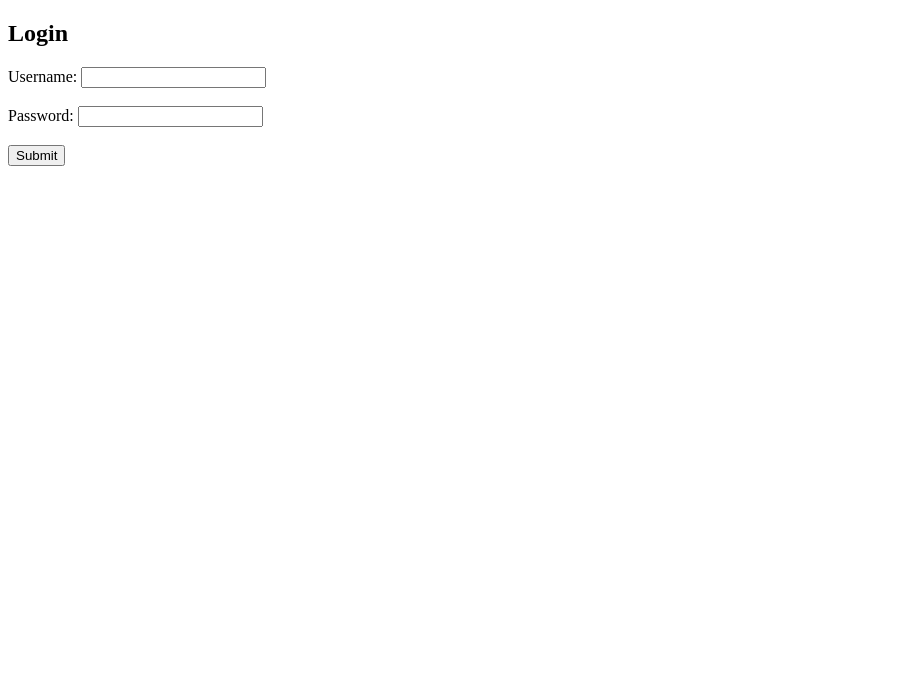
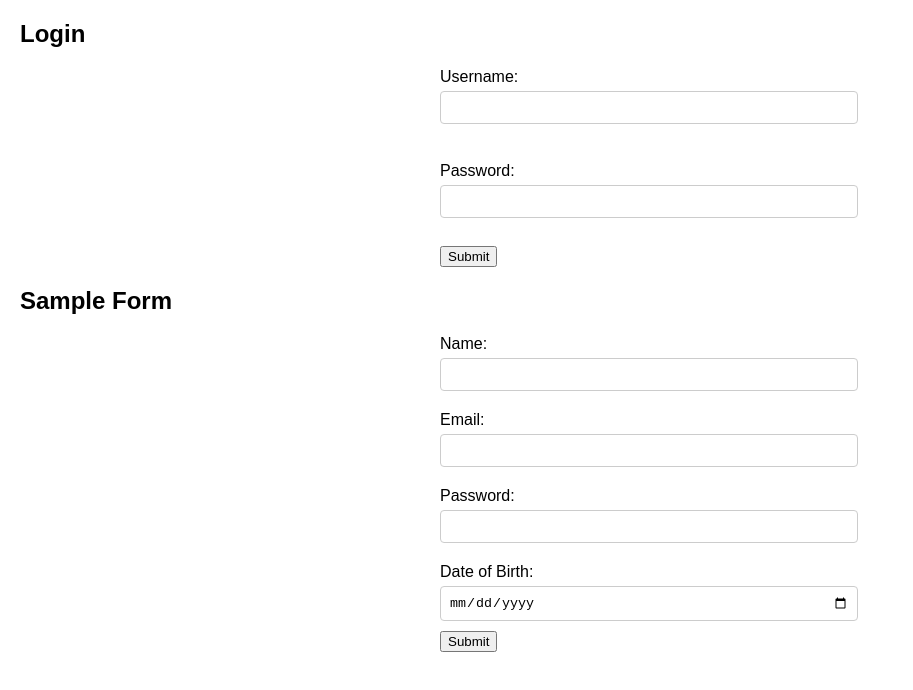
Before and after one commit to Ravi0442/Frontend, a plain HTML site: page test.html/index.html in a window 1280 px wide. Shown: the whole page, without its empty margins (0-913 px from the left). Drawn offline with Linux system fonts and the light colour scheme.

Commit message:
sample form

```diff
--- a/test.html/index.html
+++ b/test.html/index.html
@@ -23,6 +23,56 @@
         <!-- Submit button -->
         <button type="submit">Submit</button>
     </form>
+    <!DOCTYPE html>
+<html lang="en">
+<head>
+    <meta charset="UTF-8">
+    <meta name="viewport" content="width=device-width, initial-scale=1.0">
+    <title>Sample Form</title>
+    <style>
+        body {
+            font-family: Arial, sans-serif;
+            margin: 20px;
+        }
+        form {
+            max-width: 400px;
+            margin: auto;
+        }
+        label {
+            display: block;
+            margin: 10px 0 5px;
+        }
+        input {
+            width: 100%;
+            padding: 8px;
+            margin-bottom: 10px;
+            border: 1px solid #ccc;
+            border-radius: 4px;
+        }
+
+    </style>
+</head>
+<body>
+
+<h2>Sample Form</h2>
+<form action="#" method="post">
+    <label for="name">Name:</label>
+    <input type="text" id="name" name="name" required>
+
+    <label for="email">Email:</label>
+    <input type="email" id="email" name="email" required>
+
+    <label for="password">Password:</label>
+    <input type="password" id="password" name="password" required>
+
+    <label for="date">Date of Birth:</label>
+    <input type="date" id="date" name="date" required>
+
+    <button type="submit">Submit</button>
+</form>
 
 </body>
 </html>
+
+</body>
+</html>
```
